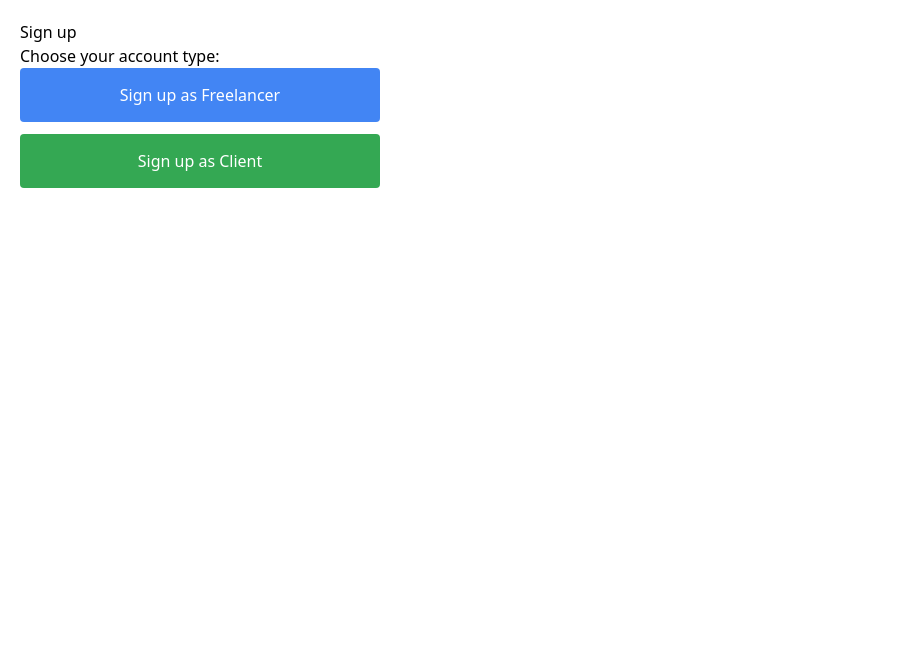
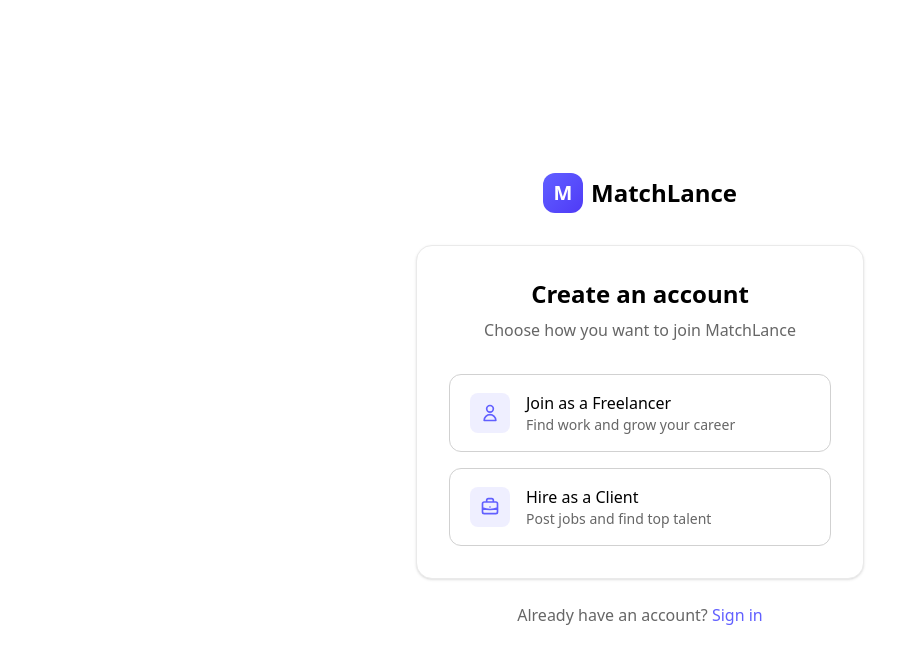
Before and after one commit to Stephen-Ogunjobi/matchlance-frontend, a React (Vite) app: page /signup in a window 1280 px wide. Shown: the top 664 px of the page, without its empty margins (0-907 px from the left). Built offline with nearby package versions, Linux system fonts and the light colour scheme; no server answers.

Commit message:
fix: signup

```diff
--- a/src/pages/auth/Signup.tsx
+++ b/src/pages/auth/Signup.tsx
@@ -1,5 +1,5 @@
 import React, { useState } from "react";
-import { useNavigate } from "react-router-dom";
+import { Link, useNavigate } from "react-router-dom";
 import apiClient from "../../utils/api";
 
 type Role = "freelancer" | "client" | null;
@@ -20,14 +20,13 @@ export default function Signup() {
     setLoading(true);
     setError(null);
     try {
-      const res = await apiClient.post("/auth/signup", {
+      await apiClient.post("/auth/signup", {
         firstName,
         lastName,
         email,
         password,
         role,
       });
-      // Show success message instead of redirecting
       setSuccess(true);
     } catch (err: any) {
       setError(err?.response?.data?.message || err.message || "Signup failed");
@@ -39,170 +38,252 @@ export default function Signup() {
   // Step 1: Role Selection
   if (!role) {
     return (
-      <div style={{ padding: 20 }}>
-        <h2>Sign up</h2>
-        <p>Choose your account type:</p>
-        <div style={{ display: "grid", gap: 12, maxWidth: 360 }}>
+      <div className="min-h-screen flex items-center justify-center bg-[var(--color-background)] px-4">
+        <div className="w-full max-w-md">
+          {/* Logo */}
+          <div className="text-center mb-8">
+            <Link to="/" className="inline-flex items-center gap-2">
+              <div className="w-10 h-10 rounded-xl bg-gradient-to-br from-indigo-500 to-indigo-600 flex items-center justify-center">
+                <span className="text-white font-bold text-xl">M</span>
+              </div>
+              <span className="font-bold text-2xl text-[var(--color-text-primary)]">
+                MatchLance
+              </span>
+            </Link>
+          </div>
+
+          {/* Card */}
+          <div className="bg-[var(--color-card)] border border-[var(--color-card-border)] rounded-2xl p-8 shadow-sm">
+            <h1 className="text-2xl font-semibold text-[var(--color-text-primary)] text-center mb-2">
+              Create an account
+            </h1>
+            <p className="text-[var(--color-text-secondary)] text-center mb-8">
+              Choose how you want to join MatchLance
+            </p>
+
+            <div className="grid gap-4">
               <button
                 onClick={() => setRole("freelancer")}
-            style={{
-              padding: "15px 20px",
-              backgroundColor: "#4285f4",
-              color: "white",
-              border: "none",
-              borderRadius: 4,
-              fontSize: 16,
-              fontWeight: 500,
-              cursor: "pointer"
-            }}
+                className="w-full flex items-center gap-4 px-5 py-4 bg-[var(--color-input)] border border-[var(--color-input-border)] rounded-xl text-left hover:border-indigo-500 hover:bg-indigo-500/5 transition-colors group"
               >
-            Sign up as Freelancer
+                <div className="w-10 h-10 rounded-lg bg-indigo-500/10 flex items-center justify-center shrink-0 group-hover:bg-indigo-500/20 transition-colors">
+                  <svg className="w-5 h-5 text-indigo-500" fill="none" viewBox="0 0 24 24" stroke="currentColor" strokeWidth={2}>
+                    <path strokeLinecap="round" strokeLinejoin="round" d="M16 7a4 4 0 11-8 0 4 4 0 018 0zM12 14a7 7 0 00-7 7h14a7 7 0 00-7-7z" />
+                  </svg>
+                </div>
+                <div>
+                  <p className="font-medium text-[var(--color-text-primary)]">Join as a Freelancer</p>
+                  <p className="text-sm text-[var(--color-text-secondary)]">Find work and grow your career</p>
+                </div>
               </button>
+
               <button
                 onClick={() => setRole("client")}
-            style={{
-              padding: "15px 20px",
-              backgroundColor: "#34a853",
-              color: "white",
-              border: "none",
-              borderRadius: 4,
-              fontSize: 16,
-              fontWeight: 500,
-              cursor: "pointer"
-            }}
+                className="w-full flex items-center gap-4 px-5 py-4 bg-[var(--color-input)] border border-[var(--color-input-border)] rounded-xl text-left hover:border-indigo-500 hover:bg-indigo-500/5 transition-colors group"
               >
-            Sign up as Client
+                <div className="w-10 h-10 rounded-lg bg-indigo-500/10 flex items-center justify-center shrink-0 group-hover:bg-indigo-500/20 transition-colors">
+                  <svg className="w-5 h-5 text-indigo-500" fill="none" viewBox="0 0 24 24" stroke="currentColor" strokeWidth={2}>
+                    <path strokeLinecap="round" strokeLinejoin="round" d="M21 13.255A23.931 23.931 0 0112 15c-3.183 0-6.22-.62-9-1.745M16 6V4a2 2 0 00-2-2h-4a2 2 0 00-2 2v2m4 6h.01M5 20h14a2 2 0 002-2V8a2 2 0 00-2-2H5a2 2 0 00-2 2v10a2 2 0 002 2z" />
+                  </svg>
+                </div>
+                <div>
+                  <p className="font-medium text-[var(--color-text-primary)]">Hire as a Client</p>
+                  <p className="text-sm text-[var(--color-text-secondary)]">Post jobs and find top talent</p>
+                </div>
               </button>
+            </div>
+          </div>
+
+          <p className="text-center mt-6 text-[var(--color-text-secondary)]">
+            Already have an account?{" "}
+            <Link
+              to="/login"
+              className="text-indigo-500 hover:text-indigo-600 font-medium transition-colors"
+            >
+              Sign in
+            </Link>
+          </p>
         </div>
       </div>
     );
   }
 
-  // Step 2: Signup Method Selection (Google OAuth or Email/Password)
+  // Step 2: Signup Form
   return (
-    <div style={{ padding: 20 }}>
-      <h2>Sign up as {role === "freelancer" ? "Freelancer" : "Client"}</h2>
+    <div className="min-h-screen flex items-center justify-center bg-[var(--color-background)] px-4">
+      <div className="w-full max-w-md">
+        {/* Logo */}
+        <div className="text-center mb-8">
+          <Link to="/" className="inline-flex items-center gap-2">
+            <div className="w-10 h-10 rounded-xl bg-gradient-to-br from-indigo-500 to-indigo-600 flex items-center justify-center">
+              <span className="text-white font-bold text-xl">M</span>
+            </div>
+            <span className="font-bold text-2xl text-[var(--color-text-primary)]">
+              MatchLance
+            </span>
+          </Link>
+        </div>
+
+        {/* Card */}
+        <div className="bg-[var(--color-card)] border border-[var(--color-card-border)] rounded-2xl p-8 shadow-sm">
+          <div className="flex items-center gap-3 mb-6">
             <button
               onClick={() => setRole(null)}
-        style={{
-          marginBottom: 20,
-          padding: "5px 10px",
-          backgroundColor: "transparent",
-          border: "1px solid #ccc",
-          borderRadius: 4,
-          cursor: "pointer"
-        }}
+              className="p-2 rounded-lg hover:bg-[var(--color-muted)] text-[var(--color-text-secondary)] hover:text-[var(--color-text-primary)] transition-colors"
+              aria-label="Go back"
             >
-        ← Change role
+              <svg className="w-5 h-5" fill="none" viewBox="0 0 24 24" stroke="currentColor" strokeWidth={2}>
+                <path strokeLinecap="round" strokeLinejoin="round" d="M15 19l-7-7 7-7" />
+              </svg>
             </button>
-
-      {/* Google OAuth Signup */}
-      <div style={{ maxWidth: 360, marginBottom: 20 }}>
-        <a
-          href={`http://localhost:3001/api/auth/google?role=${role}`}
-          style={{
-            display: "block",
-            padding: "12px 20px",
-            backgroundColor: "#4285f4",
-            color: "white",
-            textAlign: "center",
-            textDecoration: "none",
-            borderRadius: 4,
-            fontWeight: 500
-          }}
-        >
-          Continue with Google
-        </a>
+            <div>
+              <h1 className="text-2xl font-semibold text-[var(--color-text-primary)]">
+                Create account
+              </h1>
+              <p className="text-sm text-[var(--color-text-secondary)]">
+                Signing up as a <span className="text-indigo-500 font-medium capitalize">{role}</span>
+              </p>
+            </div>
           </div>
 
-      {/* Divider */}
-      <div style={{ maxWidth: 360, margin: "20px 0", textAlign: "center", color: "#666" }}>
-        OR
-      </div>
-
-      {/* Email/Password Signup Form */}
           {success ? (
-        <div style={{ maxWidth: 360 }}>
-          <div
-            style={{
-              padding: "20px",
-              backgroundColor: "#d4edda",
-              border: "1px solid #c3e6cb",
-              borderRadius: "4px",
-              color: "#155724",
-            }}
-          >
-            <h3 style={{ margin: "0 0 10px 0" }}>Account Created!</h3>
-            <p style={{ margin: "0 0 10px 0" }}>
-              Please check your email to verify your account before logging in.
-            </p>
-            <p style={{ margin: 0, fontSize: "14px" }}>
-              Didn't receive the email? Check your spam folder.
-            </p>
+            <div className="space-y-4">
+              <div className="p-4 rounded-xl bg-emerald-500/10 border border-emerald-500/20 text-emerald-600 dark:text-emerald-400">
+                <p className="font-semibold mb-1">Account created!</p>
+                <p className="text-sm">Please check your email to verify your account before signing in.</p>
+                <p className="text-sm mt-1 opacity-75">Didn't receive it? Check your spam folder.</p>
               </div>
               <button
                 onClick={() => navigate("/login")}
-            style={{
-              marginTop: "20px",
-              padding: "10px 20px",
-              backgroundColor: "#4285f4",
-              color: "white",
-              border: "none",
-              borderRadius: "4px",
-              cursor: "pointer",
-              width: "100%",
-            }}
+                className="w-full py-3 px-4 bg-indigo-500 hover:bg-indigo-600 text-white font-medium rounded-xl transition-colors"
               >
                 Go to Login
               </button>
             </div>
           ) : (
-        <form
-          onSubmit={handleSubmit}
-          style={{ display: "grid", gap: 8, maxWidth: 360 }}
+            <>
+              {/* Google OAuth Button */}
+              <a
+                href={`${apiClient.defaults.baseURL}/auth/google?role=${role}`}
+                className="w-full flex items-center justify-center gap-3 px-4 py-3 bg-[var(--color-input)] border border-[var(--color-input-border)] rounded-xl text-[var(--color-text-primary)] font-medium hover:bg-[var(--color-muted)] transition-colors"
               >
-          <label>
-            First Name
+                <svg width="20" height="20" viewBox="0 0 18 18">
+                  <path fill="#4285F4" d="M17.64 9.2c0-.637-.057-1.251-.164-1.84H9v3.481h4.844c-.209 1.125-.843 2.078-1.796 2.717v2.258h2.908c1.702-1.567 2.684-3.874 2.684-6.615z" />
+                  <path fill="#34A853" d="M9 18c2.43 0 4.467-.806 5.956-2.184l-2.908-2.258c-.806.54-1.837.86-3.048.86-2.344 0-4.328-1.584-5.036-3.711H.957v2.332C2.438 15.983 5.482 18 9 18z" />
+                  <path fill="#FBBC05" d="M3.964 10.707c-.18-.54-.282-1.117-.282-1.707 0-.593.102-1.17.282-1.709V4.958H.957C.347 6.173 0 7.548 0 9s.348 2.827.957 4.042l3.007-2.335z" />
+                  <path fill="#EA4335" d="M9 3.58c1.321 0 2.508.454 3.44 1.345l2.582-2.58C13.463.891 11.426 0 9 0 5.482 0 2.438 2.017.957 4.958L3.964 7.29C4.672 5.163 6.656 3.58 9 3.58z" />
+                </svg>
+                Continue with Google
+              </a>
+
+              {/* Divider */}
+              <div className="flex items-center gap-4 my-6">
+                <div className="flex-1 h-px bg-[var(--color-border)]"></div>
+                <span className="text-sm text-[var(--color-text-tertiary)]">or</span>
+                <div className="flex-1 h-px bg-[var(--color-border)]"></div>
+              </div>
+
+              {/* Email/Password Form */}
+              <form onSubmit={handleSubmit} className="space-y-4">
+                <div className="grid grid-cols-2 gap-4">
+                  <div>
+                    <label htmlFor="firstName" className="block text-sm font-medium text-[var(--color-text-secondary)] mb-2">
+                      First name
+                    </label>
                     <input
+                      id="firstName"
                       type="text"
                       value={firstName}
                       onChange={(e) => setFirstName(e.target.value)}
                       required
+                      placeholder="John"
+                      className="w-full px-4 py-3 bg-[var(--color-input)] border border-[var(--color-input-border)] rounded-xl text-[var(--color-text-primary)] placeholder:text-[var(--color-text-tertiary)] focus:outline-none focus:ring-2 focus:ring-indigo-500 focus:border-transparent transition-shadow"
                     />
+                  </div>
+                  <div>
+                    <label htmlFor="lastName" className="block text-sm font-medium text-[var(--color-text-secondary)] mb-2">
+                      Last name
                     </label>
-          <label>
-            Last Name
                     <input
+                      id="lastName"
                       type="text"
                       value={lastName}
                       onChange={(e) => setLastName(e.target.value)}
                       required
+                      placeholder="Doe"
+                      className="w-full px-4 py-3 bg-[var(--color-input)] border border-[var(--color-input-border)] rounded-xl text-[var(--color-text-primary)] placeholder:text-[var(--color-text-tertiary)] focus:outline-none focus:ring-2 focus:ring-indigo-500 focus:border-transparent transition-shadow"
                     />
+                  </div>
+                </div>
+
+                <div>
+                  <label htmlFor="email" className="block text-sm font-medium text-[var(--color-text-secondary)] mb-2">
+                    Email address
                   </label>
-          <label>
-            Email
                   <input
+                    id="email"
                     type="email"
                     value={email}
                     onChange={(e) => setEmail(e.target.value)}
                     required
+                    placeholder="you@example.com"
+                    className="w-full px-4 py-3 bg-[var(--color-input)] border border-[var(--color-input-border)] rounded-xl text-[var(--color-text-primary)] placeholder:text-[var(--color-text-tertiary)] focus:outline-none focus:ring-2 focus:ring-indigo-500 focus:border-transparent transition-shadow"
                   />
+                </div>
+
+                <div>
+                  <label htmlFor="password" className="block text-sm font-medium text-[var(--color-text-secondary)] mb-2">
+                    Password
                   </label>
-          <label>
-            Password
                   <input
+                    id="password"
                     type="password"
                     value={password}
                     onChange={(e) => setPassword(e.target.value)}
                     required
+                    placeholder="Create a strong password"
+                    className="w-full px-4 py-3 bg-[var(--color-input)] border border-[var(--color-input-border)] rounded-xl text-[var(--color-text-primary)] placeholder:text-[var(--color-text-tertiary)] focus:outline-none focus:ring-2 focus:ring-indigo-500 focus:border-transparent transition-shadow"
                   />
-          </label>
-          <button type="submit" disabled={loading}>
-            {loading ? "Signing up..." : "Sign up with Email"}
+                </div>
+
+                {error && (
+                  <div className="p-3 rounded-lg bg-red-500/10 border border-red-500/20 text-red-500 text-sm">
+                    {error}
+                  </div>
+                )}
+
+                <button
+                  type="submit"
+                  disabled={loading}
+                  className="w-full py-3 px-4 bg-indigo-500 hover:bg-indigo-600 disabled:bg-indigo-400 disabled:cursor-not-allowed text-white font-medium rounded-xl transition-colors"
+                >
+                  {loading ? (
+                    <span className="flex items-center justify-center gap-2">
+                      <svg className="animate-spin h-5 w-5" xmlns="http://www.w3.org/2000/svg" fill="none" viewBox="0 0 24 24">
+                        <circle className="opacity-25" cx="12" cy="12" r="10" stroke="currentColor" strokeWidth="4"></circle>
+                        <path className="opacity-75" fill="currentColor" d="M4 12a8 8 0 018-8V0C5.373 0 0 5.373 0 12h4zm2 5.291A7.962 7.962 0 014 12H0c0 3.042 1.135 5.824 3 7.938l3-2.647z"></path>
+                      </svg>
+                      Creating account...
+                    </span>
+                  ) : (
+                    "Create account"
+                  )}
                 </button>
-          {error && <div style={{ color: "crimson" }}>{error}</div>}
               </form>
+            </>
           )}
+        </div>
+
+        <p className="text-center mt-6 text-[var(--color-text-secondary)]">
+          Already have an account?{" "}
+          <Link
+            to="/login"
+            className="text-indigo-500 hover:text-indigo-600 font-medium transition-colors"
+          >
+            Sign in
+          </Link>
+        </p>
+      </div>
     </div>
   );
 }
```
Lines whose indentation alone changed are shown as unchanged.
